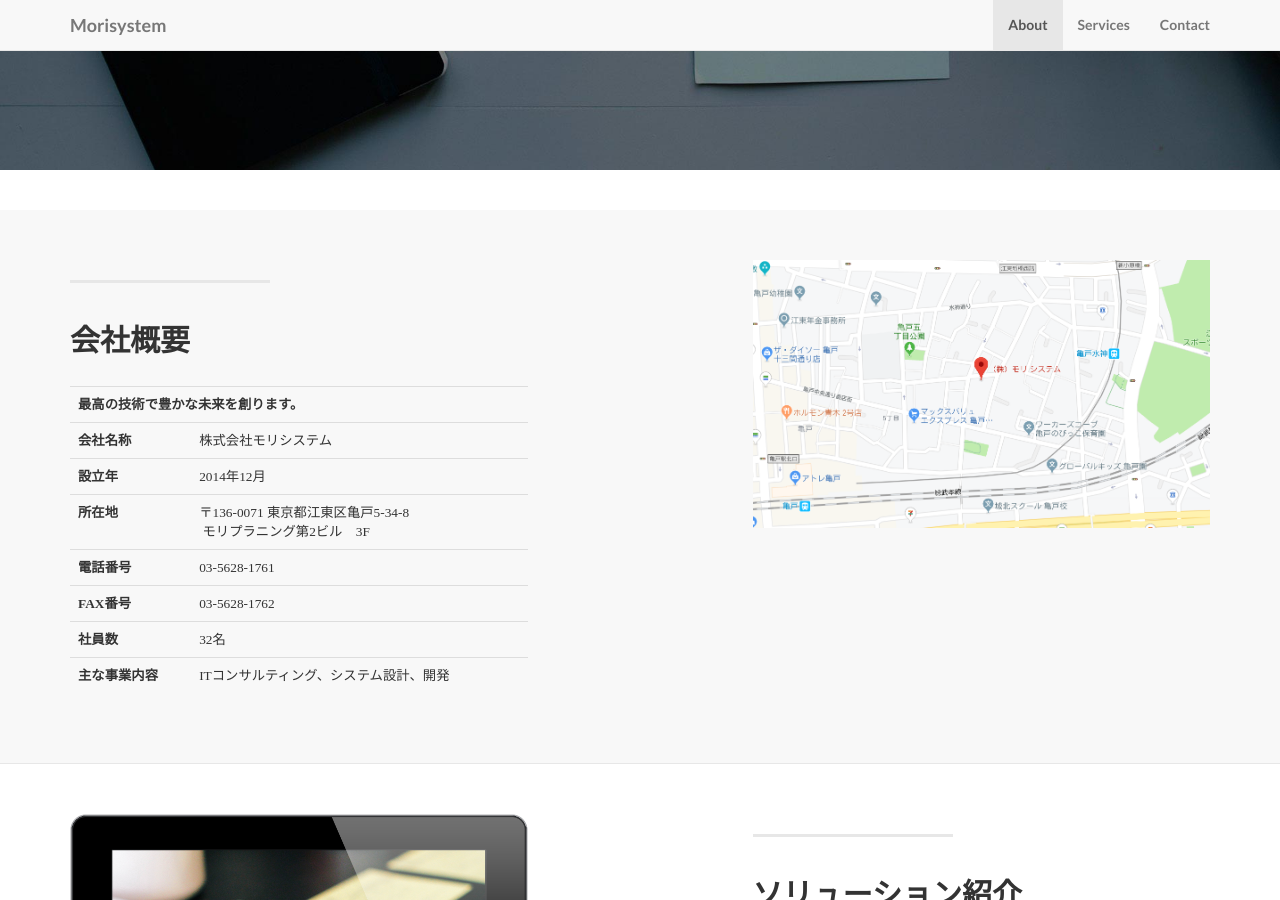
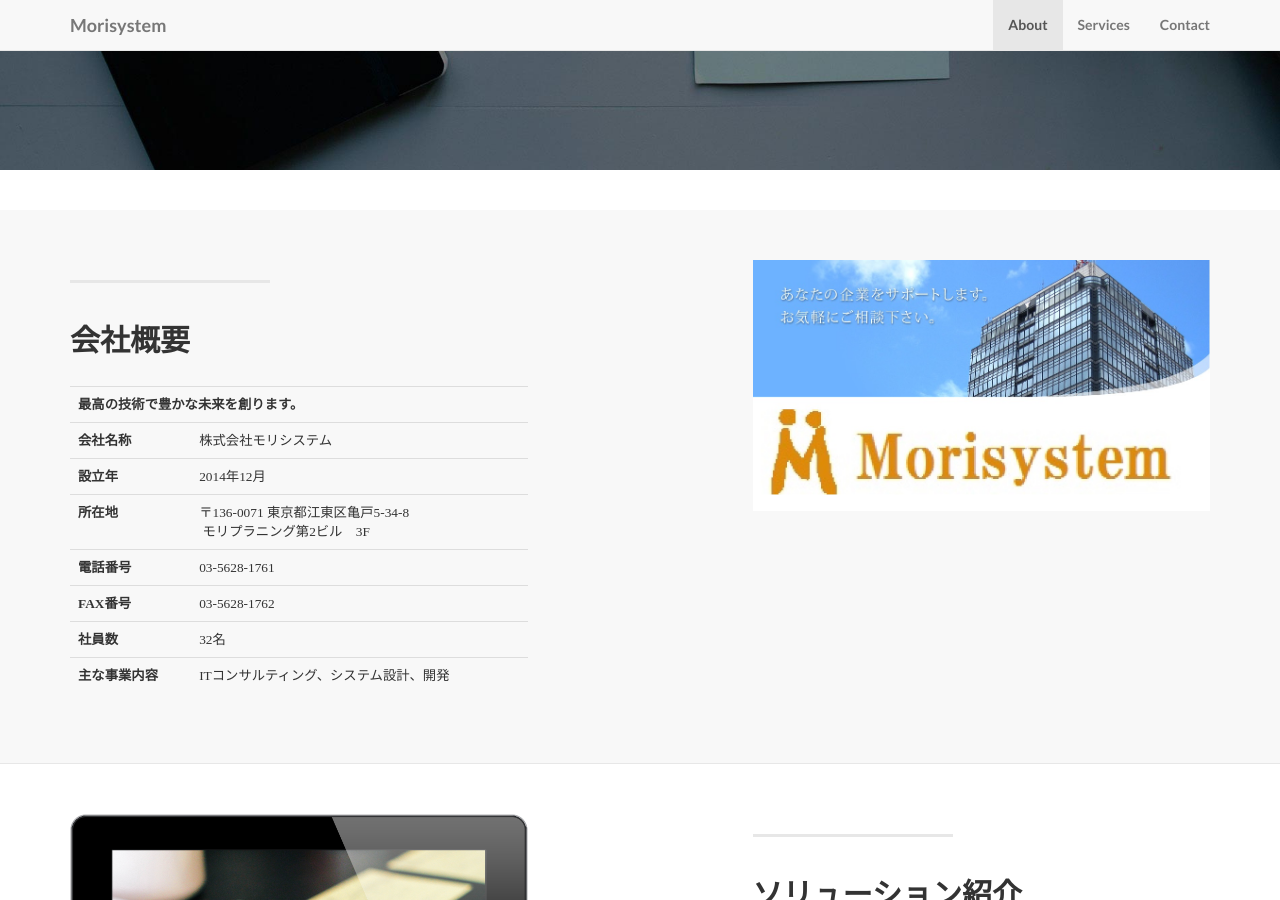
Before and after one commit to mori-system/mori-system.github.io, a Jekyll site: the page built from index.html, in a window 1280 px wide and 900 px high, scrolled down 634 px. Built offline with Jekyll 4.4.1, drawn with Linux system fonts in a browser that asks for light colours.

Commit message:
Update page_content.html

```diff
--- a/_includes/page_content.html
+++ b/_includes/page_content.html
@@ -15,7 +15,7 @@
                     <div class="lead">{{ post.content }}</div>
                 </div>
                                <div class="col-lg-5 col-lg-offset-2 col-sm-6">
-                    <img class="img-responsive" src="img/services/mori.png" alt="">
+                    <img class="img-responsive" src="img/services/mori.jpg" alt="">
                 </div>
             </div>
 
```
